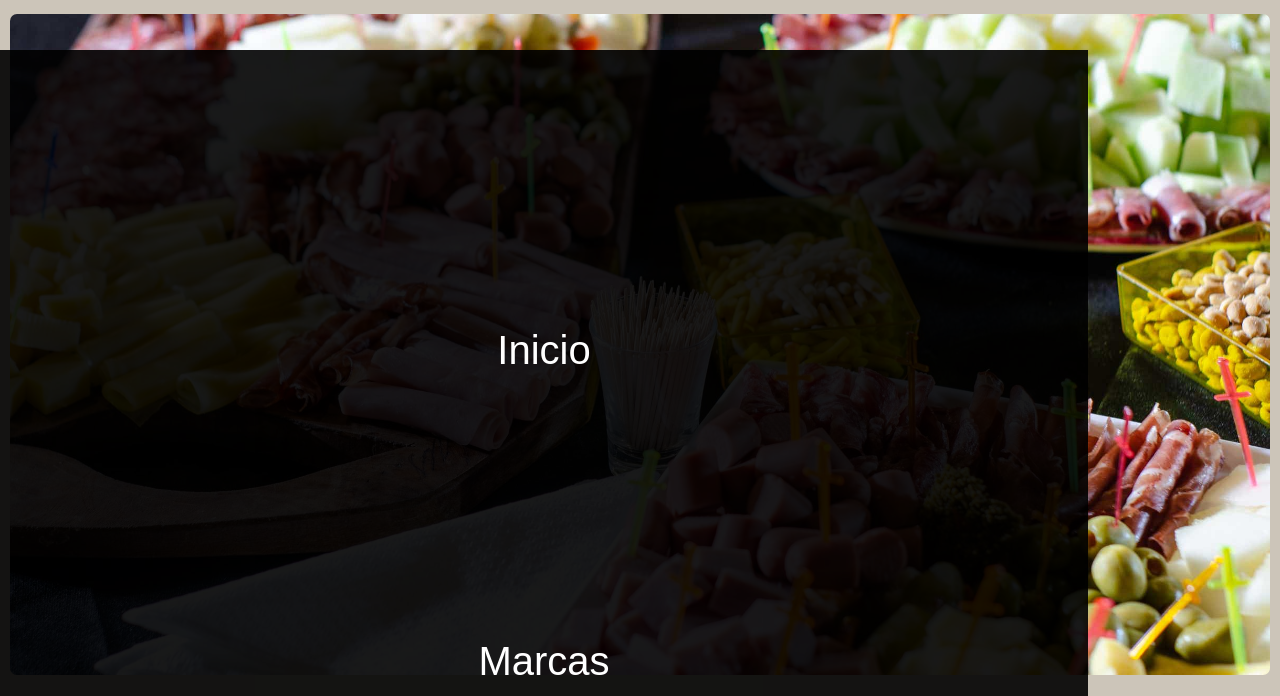
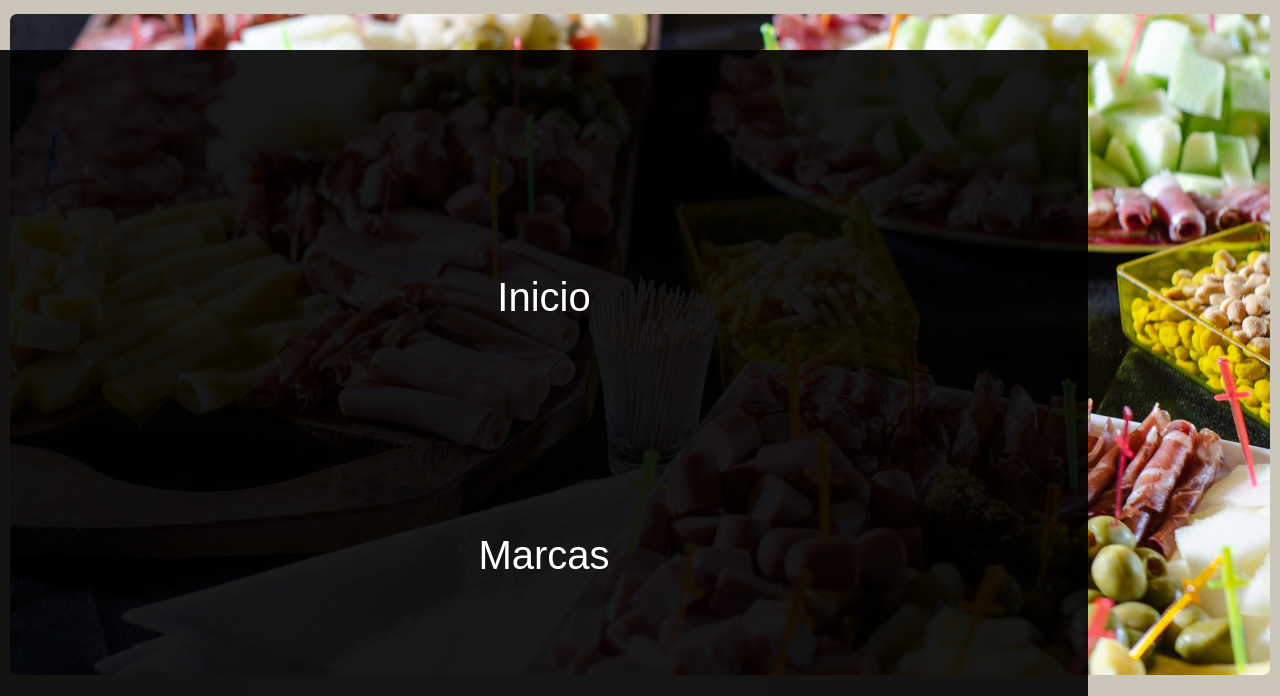
Before and after one commit to fraancofenoglio/DistribuidoraCafaro, a plain HTML site: page index.html in a window 1280 px wide. Both pictures are taken after a click on the button 30 px from the left and 35 px from the top of the page. Shown: the part 92-788 px from the top of the page. Drawn offline with Linux system fonts and the light colour scheme.

Commit message:
2nd-commit-140622

```diff
--- a/styles.css
+++ b/styles.css
@@ -84,7 +84,7 @@ nav {
 .link-list-menu, .list-menu{
     color: white;
     text-decoration: none;
-    margin: 25% 0% 25% 0%;
+    margin: 20% 0% 20% 0%;
     font-size: 40px;
 }
 
```
